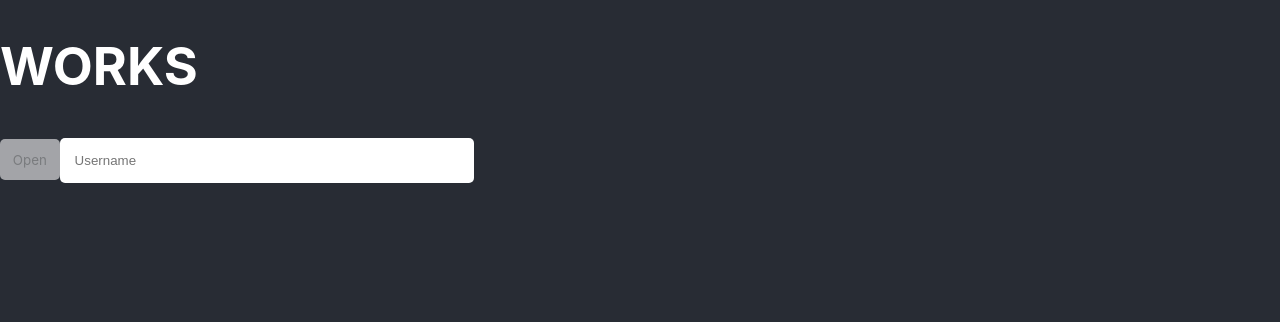
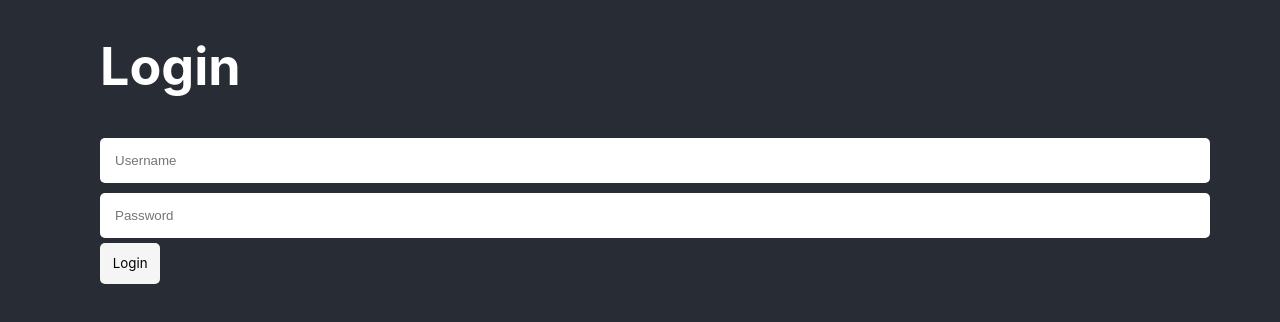
Before and after one commit to douryne/react-contacts-app, a React (Create React App) app: page /login in a window 1280 px wide. Shown: the top 322 px of the page. Built offline with nearby package versions, Linux system fonts and the light colour scheme.

Commit message:
login page

```diff
--- a/src/App.tsx
+++ b/src/App.tsx
@@ -1,29 +1,12 @@
-import React, { useState } from 'react';
+import React from 'react';
 import './styles/App.css';
-import { Button, Input } from './components';
-
-interface IForm {
-  username: string
-}
+import { Login } from './pages/Login';
 
 function App() {
 
-  const [form, setForm] = useState<IForm>({username: ''})
-
-  const handleInput = (event: React.ChangeEvent<HTMLInputElement>): void => {
-    setForm({username: event.target.value});
-  }
-
   return (
     <div className="App">
-      <h1>WORKS</h1>
-      <Button disabled={true}>Open</Button>
-      <Input
-          value={form.username}
-          onChange={(e) => handleInput(e)}
-          type='text'
-          placeholder='Username'
-        />
+      <Login />
     </div>
   );
 }
--- a/src/components/UI/Input/Input.module.css
+++ b/src/components/UI/Input/Input.module.css
@@ -1,5 +1,5 @@
 .MyInput {
-  width: 30%;
+  width: 100%;
   padding: 15px;
   border-radius: 5px;
   margin: 5px 0;
--- /dev/null
+++ b/src/pages/Login.tsx
@@ -0,0 +1,40 @@
+import React, { useState } from 'react';
+import {Button} from '../components/UI/Button/Button';
+import {Input} from '../components/UI/Input/Input';
+
+interface IForm {
+  username: string,
+  password: string
+}
+
+export const Login: React.FC = () => {
+  const [form, setForm] = useState<IForm>({username: '', password: ''});
+
+  const login = (event: React.FormEvent) => {
+    event.preventDefault();
+    console.log(form);
+  }
+
+  return (
+    <div>
+      <h1>Login</h1>
+      <form onSubmit={login}>
+        <Input
+          value={form.username}
+          onChange={event => setForm({...form, username: event.target.value})}
+          type='text'
+          placeholder='Username'
+        />
+        <Input
+          value={form.password}
+          onChange={event => setForm({...form, password: event.target.value})}
+          type='password'
+          placeholder='Password'
+        />
+        <Button>Login</Button>
+      </form>
+    </div>
+  );
+};
+
+export default Login;
--- a/src/styles/App.css
+++ b/src/styles/App.css
@@ -1,4 +1,5 @@
 .App {
+  padding: 0 100px;
   color: white;
   font-size: calc(10px + 2vmin);
 }
```
